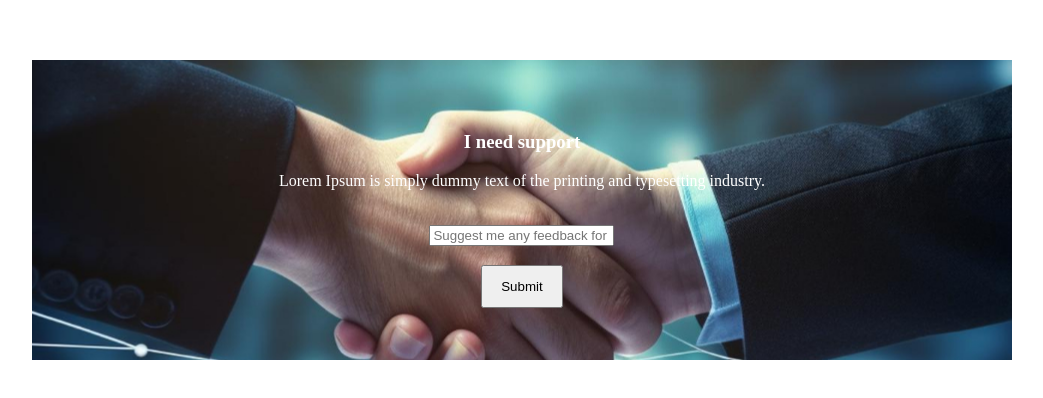
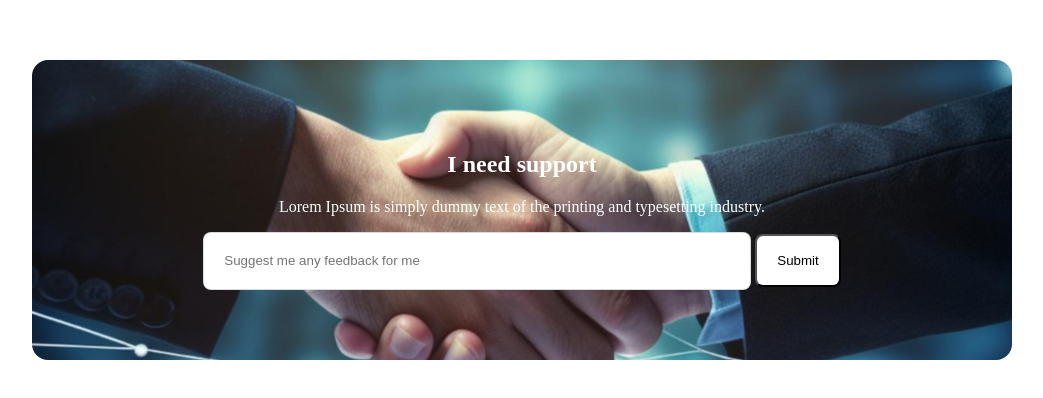
Before and after one commit to soudsykat/my-first-assignment, a plain HTML site: page index.html in a window 1280 px wide. Shown: the part 3116-3514 px from the top of the page, without its empty margins (118-1161 px from the left). Drawn offline with Linux system fonts and the light colour scheme; a web font is replaced by a local one.

```diff
--- a/index.html
+++ b/index.html
@@ -79,17 +79,17 @@
       </section>
       <section class="support-container">
         <div class="support-content">
-            <h3>I need support</h3>
+            <h1>I need support</h2>
             <p>Lorem Ipsum is simply dummy text of the printing and typesetting industry.</p>
         </div>
            <div class="form-content">
-            <div class="suggest-content">
+            <div class="">
             <form action="">
-                <input type="text" placeholder="Suggest me any feedback for me">
+                <input class="suggest-content" type="text" placeholder="Suggest me any feedback for me">  <button class="submit-content">Submit</button>
             </form>
             </div>
 
-            <button class="learn-button">Submit</button>
+
         </div>
 
 
--- a/style/style.css
+++ b/style/style.css
@@ -122,6 +122,8 @@
     margin: 100px auto;
 
     background-position: center;
+    border-radius: 16px;
+background: rgba(0, 0, 0, 0.2),rgba(0, 0, 0, 0.2),rgba(0, 0, 0, 0.2),
 }
 .support-content{
     color: white;
@@ -133,9 +135,13 @@
     text-align: center;
 }
 .suggest-content{
+    box-sizing: border-box;
+    border: 1px solid rgba(13, 19, 33, 0.15);
+    border-radius: 8px;
+    background: rgb(255, 255, 255);
     padding: 19px 20px 19px 20px;
-    border-radius: 16px;
-background: rgba(0, 0, 0, 0.2),rgba(0, 0, 0, 0.2),rgba(0, 0, 0, 0.2)
+    width: 548px;
+height: 58px;
 }
 .ispiration-heading{
     color: rgb(13, 19, 33);
@@ -150,3 +156,8 @@
 font-size: 16px;
 font-weight: 400;
 }
+.submit-content{
+    border-radius: 8px;
+background: rgb(255, 255, 255);
+padding: 17px 20px 17px 20px;
+}
```
